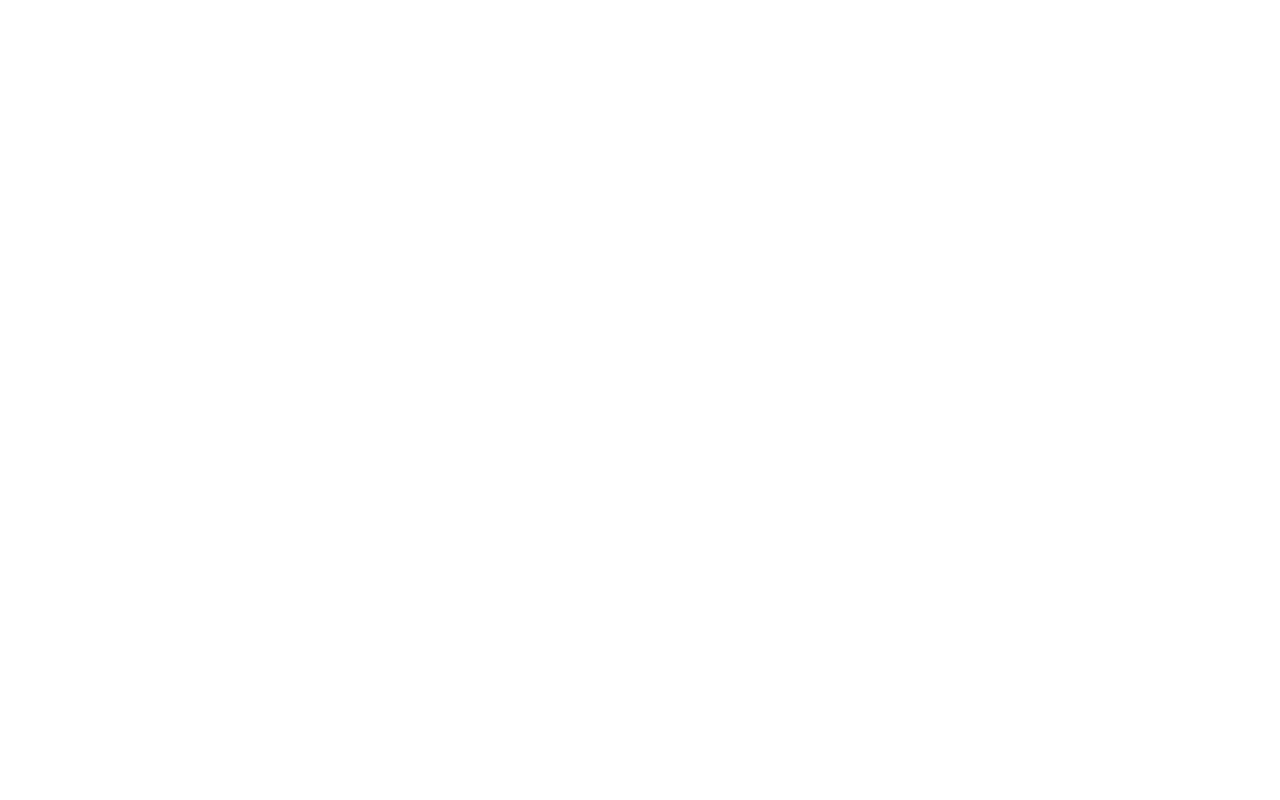
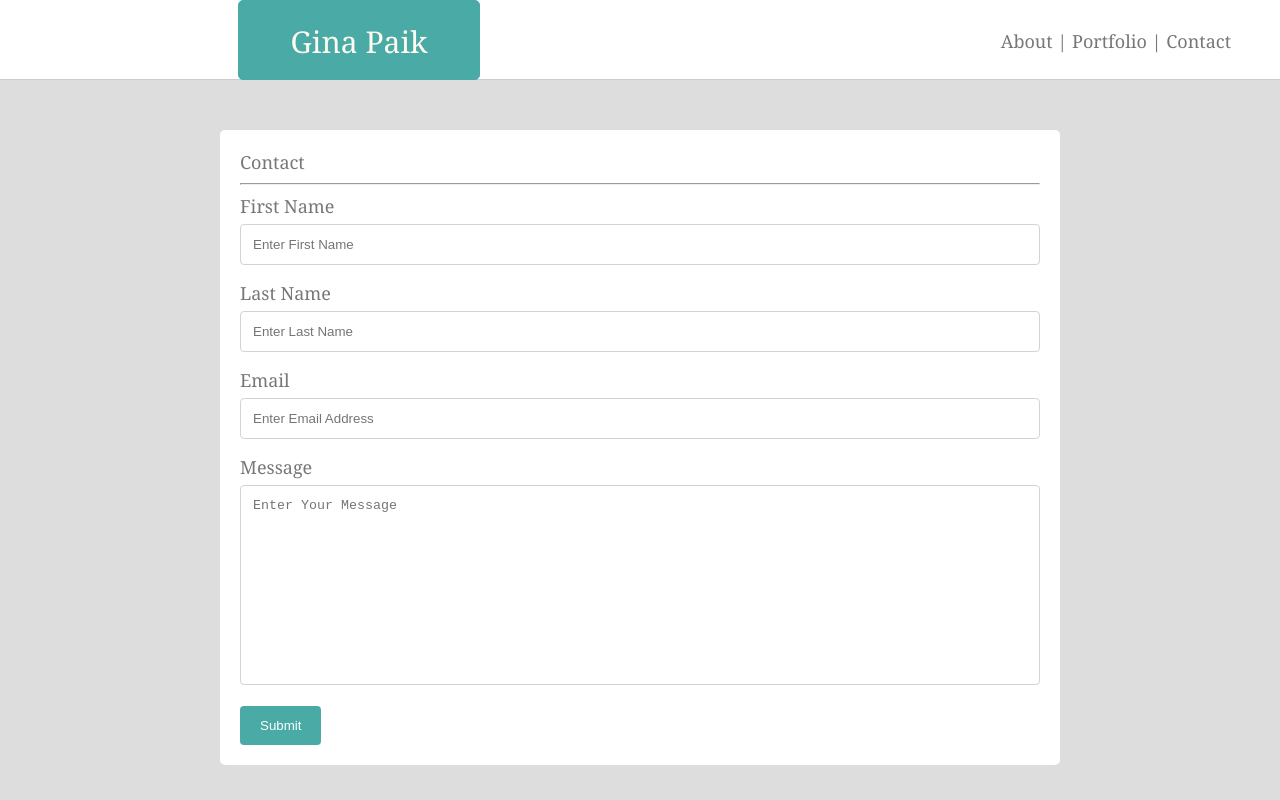
Before and after one commit to ginapaik/Basic-Portfolio, a plain HTML site: page contact.html in a window 1280 px wide. Drawn offline with Linux system fonts and the light colour scheme.

Commit message:
updates to contact page

```diff
--- /dev/null
+++ b/assets/css/contact.css
@@ -0,0 +1,68 @@
+body {
+    font-size: 18px;
+    font-family: Georgia;
+    background: #dddddd;
+    color: #777777;
+}
+
+header {
+    border: 1px solid #cccccc;
+    height: 50px;
+    text-align: right;
+    padding-top: 30px;
+    padding-right: 50px;
+    margin-top: -10px;
+    margin-left: -10px;
+    margin-right: -10px;
+    background: #ffffff;
+}
+
+.box {
+     height: 38px;
+    width: 200px;
+    border: 1px solid #4aaaa5;
+    background: #4aaaa5;
+    text-align: center;
+    padding: 20px;
+    position: relative;
+    top: -50px;
+    right: 70px;
+    border-radius: 5px;
+    color: floralwhite;
+    font-size: 30px;
+}
+
+div {
+    border-radius: 5px;
+    background-color: #f2f2f2;
+    padding: 20px 20px 30px 20px;
+    margin-left: 300px;
+    margin-right: 300px;
+    margin-top: -30px;
+}
+
+.container {
+    margin: auto;
+    width: 800px;
+    background-color: #ffffff;
+    padding: 20px;
+
+}
+input[type=text],textarea{
+    width: 100%;
+    padding: 12px;
+    border: 1px solid lightgrey;
+    margin-top: 6px;
+    margin-bottom: 16px;
+    border-radius: 4px;
+    resize: none;
+    box-sizing: border-box;
+}
+input[type=submit]{
+    background-color: #4aaaa5;
+    color: white;
+    padding: 12px 20px;
+    border: none;
+    border-radius: 4px;
+    cursor: pointer;
+}
--- a/contact.html
+++ b/contact.html
@@ -0,0 +1,37 @@
+<!DOCTYPE html>
+<html>
+<head>
+    <title>Contact</title>
+    <link rel="stylesheet" type="text/css" href="assets/css/contact.css">
+</head>
+
+<body>
+
+   <header>About | Portfolio | Contact</header>
+
+   <div class="box">Gina Paik</div>
+
+   <div class="container">Contact<hr>
+
+       <form>
+        <label for="fname">First Name</label>
+           <input type="text" name="fname" id="fname" placeholder="Enter First Name">
+
+           <label for="lname">Last Name</label>
+           <input type="text" name="lname" id="lname" placeholder="Enter Last Name">
+
+           <label for="email">Email</label>
+           <input type="text" name="email" id="email" placeholder="Enter Email Address">
+
+           <label for="Message">Message</label>
+           <textarea id="message" name="message" placeholder="Enter Your Message" style="height: 200px"></textarea>
+
+           <input type="submit" name="submit" value="Submit">
+       </form>
+
+
+    </div>
+
+</body>
+
+</html>
```
Also changed, not shown: index.html (+1 -1 lines).
